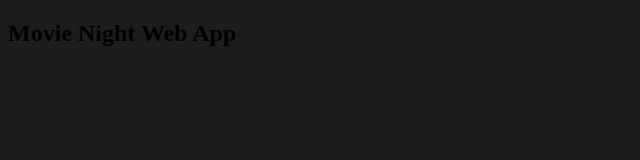
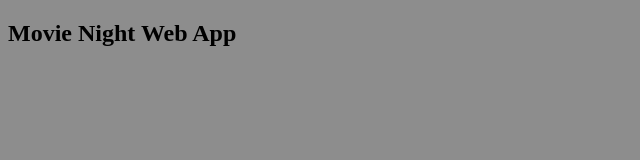
Before and after one commit to Mark-R-5388/movie-app, a website: page index.html in a window 1280 px wide. Shown: the whole page, without its empty margins (0-640 px from the left). Drawn offline with Linux system fonts and the light colour scheme.

Commit message:
grey background

```diff
--- a/style.css
+++ b/style.css
@@ -1,3 +1,3 @@
 body {
-	background: rgb(29, 29, 29);
+	background: rgb(141, 141, 141);
 }
```
